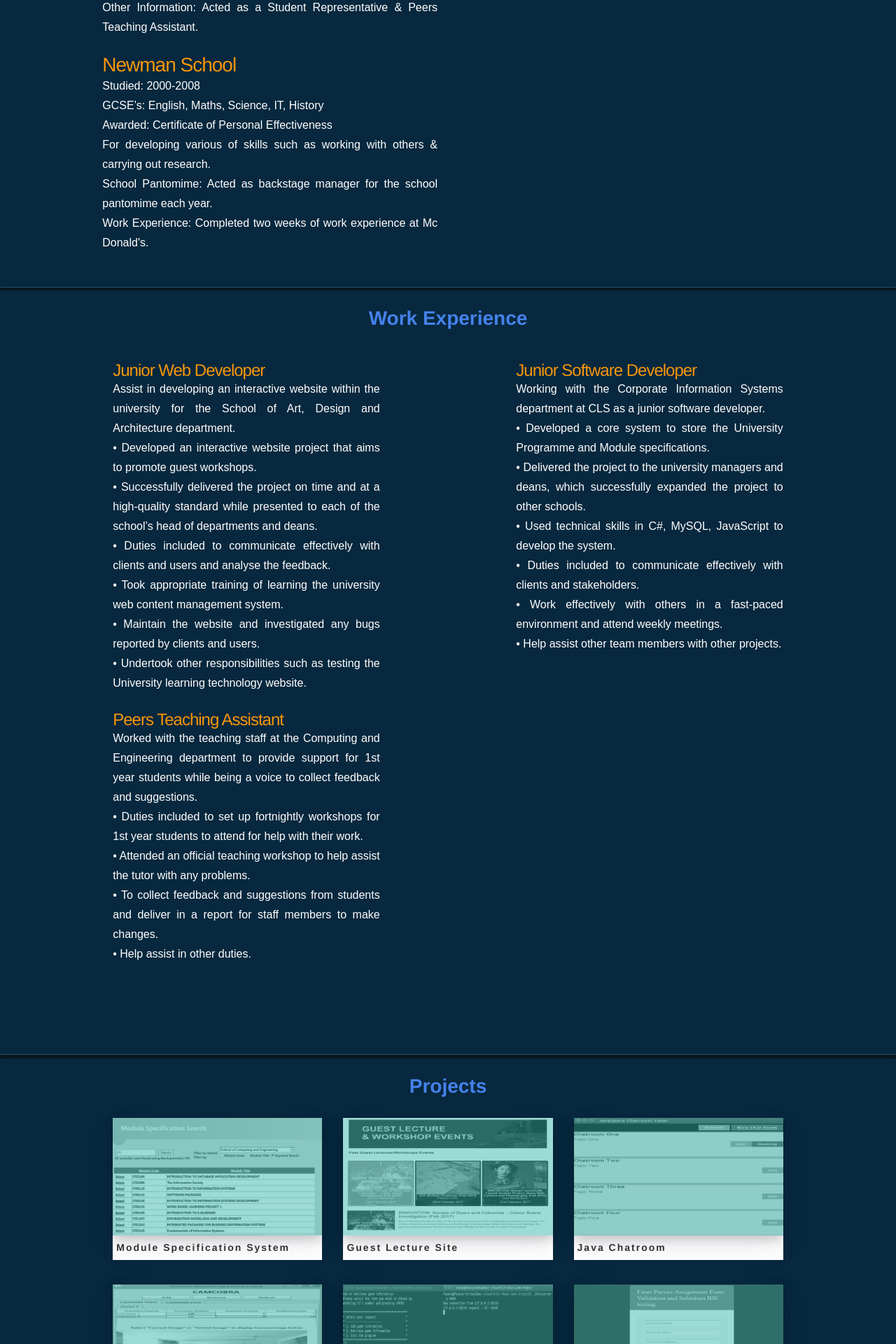
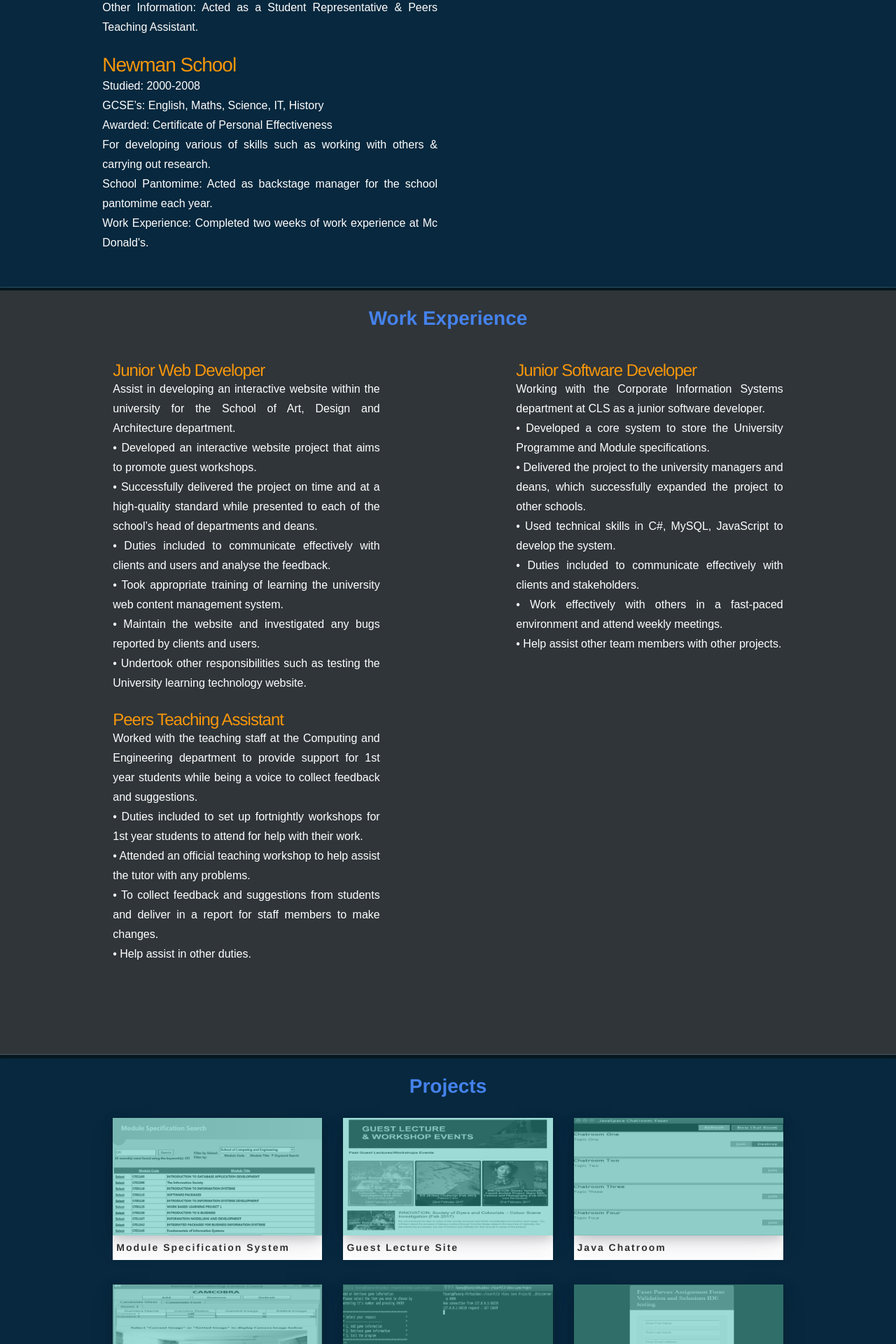
Before and after one commit to thisisatest1990/thisisatest1990.github.io, a Jekyll site: the page built from index.html, in a window 1280 px wide. Shown: the part 1901-3821 px from the top of the page at 70% size. Built offline with Jekyll 4.4.1, drawn with Linux system fonts in a browser that asks for light colours; nearby versions of some CDN libraries.

Commit message:
Update experience.html

```diff
--- a/_includes/experience.html
+++ b/_includes/experience.html
@@ -1,4 +1,4 @@
-<section class="c-matrix">
+<section class="c-matrix1">
     <div class="c-matrix__wrapper">
 				<div class="container" id="work">
 					<h2 class="centered" style="font-size: 2em; color: #4582ec; font-weight: bold; padding-bottom: 0.3em;">Work Experience</h2>
```
